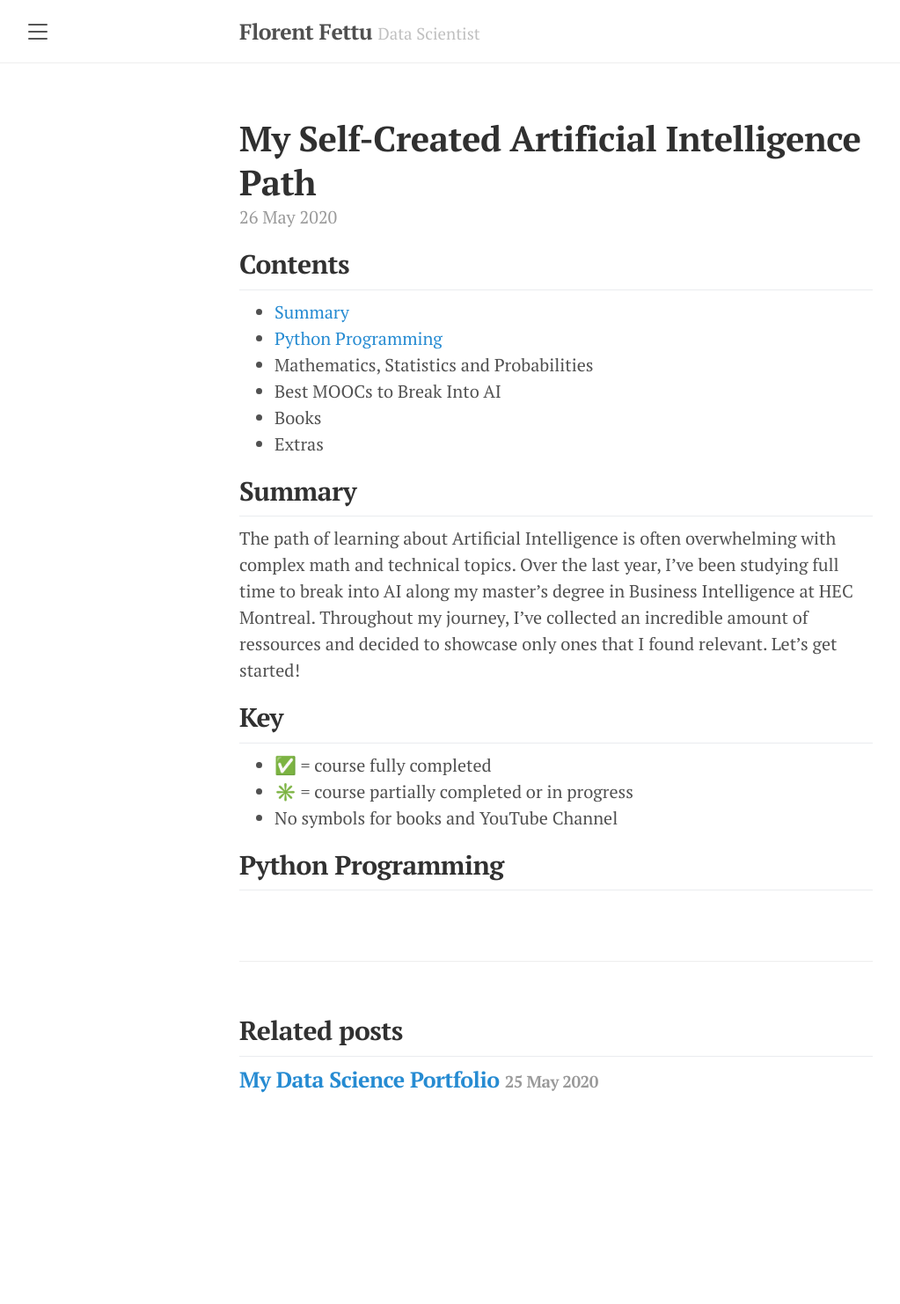
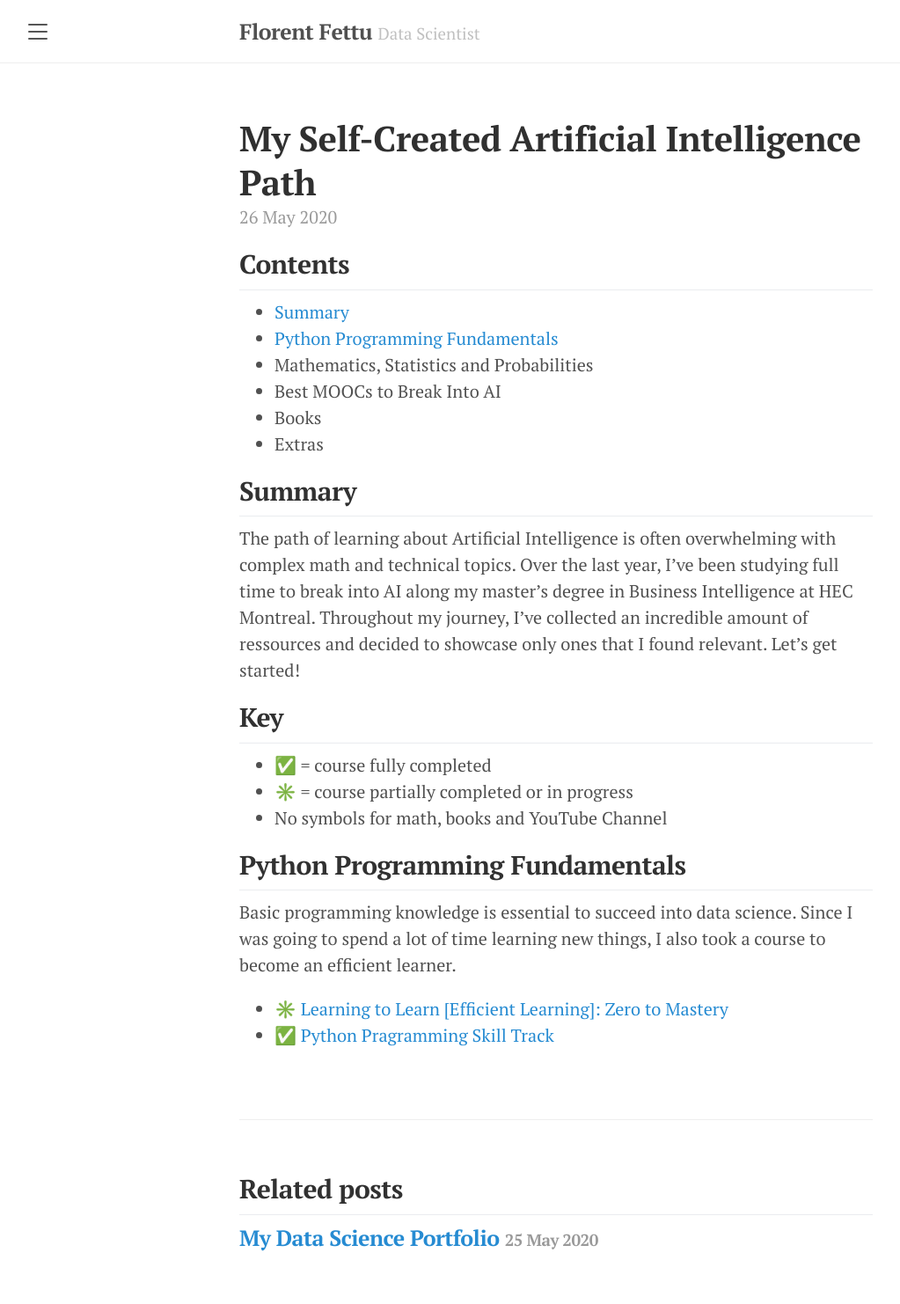
Before and after one commit to florentfettu/florentfettu.github.io, a Jekyll site: the page built from _posts/2020-05-26-my-self-created-artificial-intelligence-path.md, in a window 1280 px wide. Shown: the whole page at 88% size, without its empty margins (8-1031 px from the left). Built offline with Jekyll 4.4.1, drawn with Linux system fonts in a browser that asks for light colours; nearby versions of some CDN libraries; before the commit the page ends 1302 px from its top, so only the background shows below that.

Commit message:
Update 2020-05-26-my-self-created-artificial-intelligence-path.md

```diff
--- a/_posts/2020-05-26-my-self-created-artificial-intelligence-path.md
+++ b/_posts/2020-05-26-my-self-created-artificial-intelligence-path.md
@@ -6,7 +6,7 @@ title: My Self-Created Artificial Intelligence Path
 ## Contents
 
 * [Summary](#summary)
-* [Python Programming](#python-programming)
+* [Python Programming Fundamentals](#python-programming)
 * Mathematics, Statistics and Probabilities
 * Best MOOCs to Break Into AI
 * Books
@@ -19,6 +19,11 @@ The path of learning about Artificial Intelligence is often overwhelming with co
 ## Key
 * ✅ = course fully completed
 * ✳️ = course partially completed or in progress
-* No symbols for books and YouTube Channel
+* No symbols for math, books and YouTube Channel
 
-## Python Programming
+## Python Programming Fundamentals
+
+Basic programming knowledge is essential to succeed into data science. Since I was going to spend a lot of time learning new things, I also took a course to become an efficient learner.
+
+* ✳️ [Learning to Learn [Efficient Learning]: Zero to Mastery](https://www.udemy.com/course/learning-to-learn-efficient-learning-zero-to-mastery/)
+* ✅ [Python Pragramming Skill Track](https://www.datacamp.com/tracks/python-programming)
```
